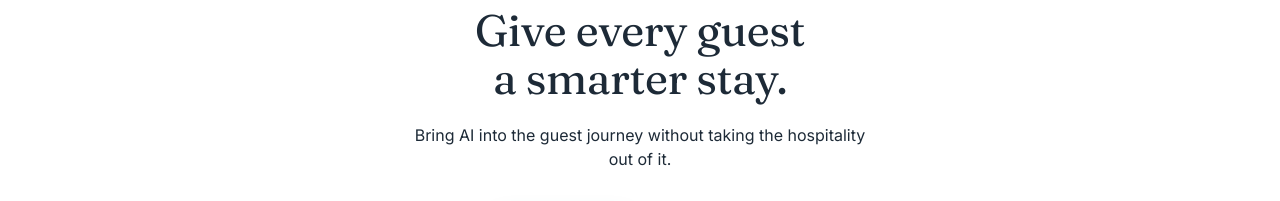
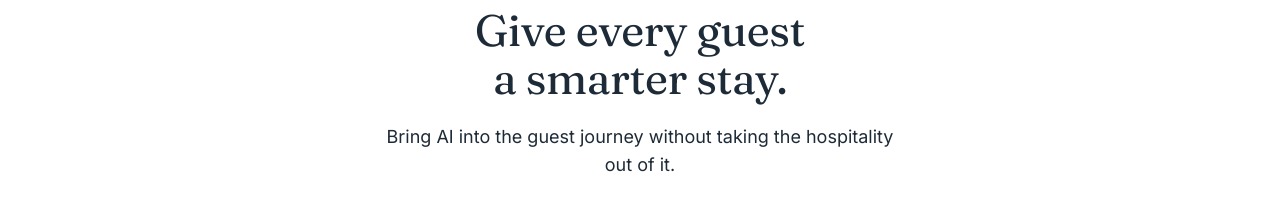
Before and after one commit to abdulrhhkahn/SaraiOS, a Next.js app: page / in a window 1280 px wide. Shown: the part 3260-3461 px from the top of the page. Built offline with nearby package versions, Linux system fonts and the light colour scheme; no server answers.

Commit message:
Add files via upload

```diff
--- a/components/layout/Footer.tsx
+++ b/components/layout/Footer.tsx
@@ -49,7 +49,7 @@ export function Footer() {
           <h2 id="footer-cta" className="mx-auto mt-5 max-w-[16ch] heading-section text-balance text-subheading">
             Give every guest a smarter stay.
           </h2>
-          <p className="mx-auto mt-5 max-w-[46ch] text-base text-pretty text-stone">
+          <p className="mx-auto mt-5 max-w-[46ch] text-lg text-pretty text-stone">
             Bring AI into the guest journey without taking the hospitality out of it.
           </p>
           <div className="mt-8 flex flex-wrap justify-center gap-2.5">
```
